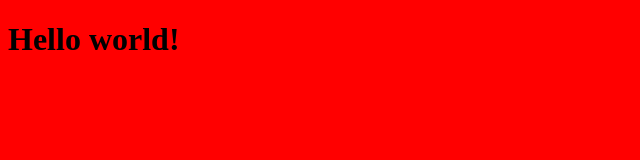
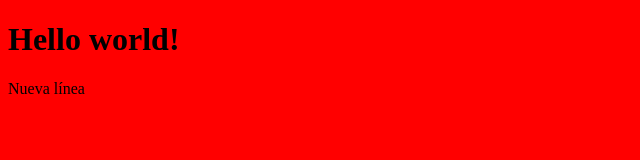
Before and after one commit to luismy29/Prueba, a plain HTML site: page index.html in a window 1280 px wide. Shown: the full height of the page, 0-640 px from the left. Drawn offline with Linux system fonts and the light colour scheme.

Commit message:
Nueva linea

```diff
--- a/index.html
+++ b/index.html
@@ -10,5 +10,8 @@
 <body>
     <h1>Hello world!</h1>
 
+
+
+    <p>Nueva l&iacute;nea</p>
 </body>
 </html>
```
